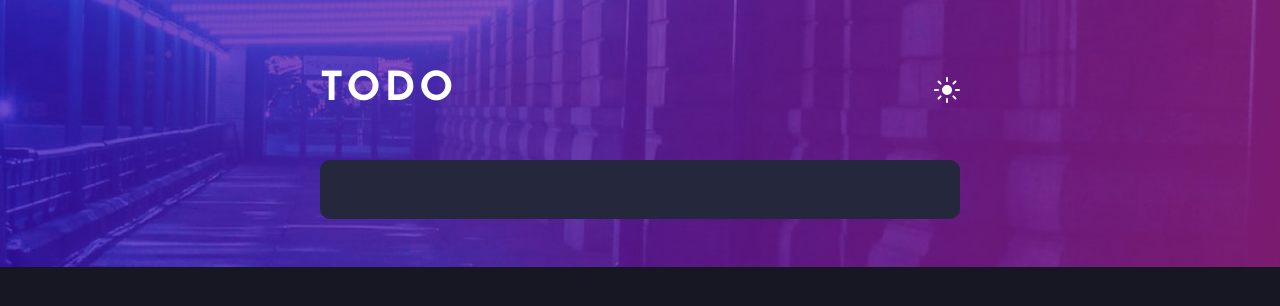
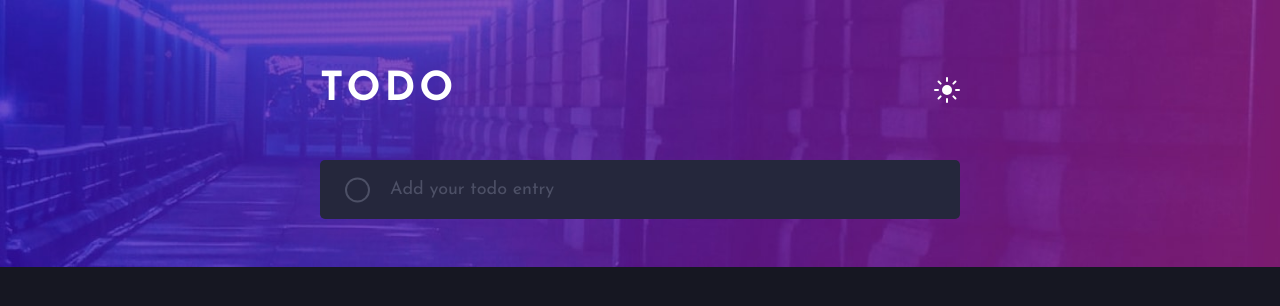
Before and after one commit to sardarz/react_todo, a React (Create React App) app: page / in a window 1280 px wide. Shown: the top 306 px of the page. Built offline with nearby package versions, Linux system fonts and the light colour scheme.

Commit message:
add check icon

```diff
--- a/public/index.html
+++ b/public/index.html
@@ -15,6 +15,7 @@
       href="https://fonts.googleapis.com/css2?family=Josefin+Sans:wght@400;700&display=swap"
       rel="stylesheet"
     />
+    <link rel="stylesheet" href="https://cdnjs.cloudflare.com/ajax/libs/font-awesome/5.15.3/css/all.min.css" integrity="sha512-iBBXm8fW90+nuLcSKlbmrPcLa0OT92xO1BIsZ+ywDWZCvqsWgccV3gFoRBv0z+8dLJgyAHIhR35VZc2oM/gI1w==" crossorigin="anonymous" />
     <!--
       manifest.json provides metadata used when your web app is installed on a
       user's mobile device or desktop. See https://developers.google.com/web/fundamentals/web-app-manifest/
--- a/src/components/TodoAdd.js
+++ b/src/components/TodoAdd.js
@@ -3,16 +3,24 @@ import './TodoAdd.scss';
 
 const TodoAdd = () => {
   const [value, setValue] = useState('');
+  const [clicked, setClicked] = useState(false);
 
   useEffect(() => {
-    console.log(value);
+    // console.log(value);
   });
   return (
     <div className="todoadd">
+      <div
+        className={`circle ${clicked ? 'clicked' : ''}`}
+        onClick={() => setClicked(!clicked)}
+      >
+        <i className="fas fa-check"></i>
+      </div>
       <input
         className="todoadd__input"
         value={value}
         onChange={(evt) => setValue(evt.target.value)}
+        placeholder="Add your todo entry"
       />
     </div>
   );
--- a/src/components/TodoAdd.scss
+++ b/src/components/TodoAdd.scss
@@ -5,10 +5,54 @@
   color: var(--light-grayish-blue);
   border: none;
   padding: 2rem 7rem;
-  border-radius: 1rem;
+  border-radius: .5rem;
   // background-color: var(--very-dark-grayish-blue-1);
+
+  &::placeholder {
+    color: var(--very-dark-grayish-blue-1);;
+  }
 }
 
 .todoadd {
   margin-top: 5rem;
+  position: relative;
 }
+
+.circle {
+  position: absolute;
+  left: 2.5rem;
+  top: 50%;
+  height: 2.5rem;
+  width: 2.5rem;
+  cursor: pointer;
+  transform: translateY(-50%);
+  border: 2px solid var(--very-dark-grayish-blue-1);
+  border-radius: 50%;
+  z-index: 5;
+}
+
+.circle.clicked {
+  background: var(--bg);
+  border: none;
+}
+
+.fa-check {
+  position: absolute;
+  display: block;
+  top: 50%;
+  left: 50%;
+  transform: translate(-50%, -50%);
+  color: white;
+  font-size: 1rem;
+  opacity: 0;
+}
+
+.circle.clicked .fa-check {
+  opacity: 1;
+}
+
+
+
+.circle:hover {
+  // border-color: var(--bg);
+}
```
